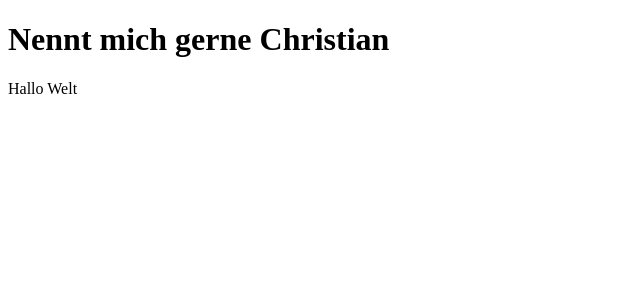
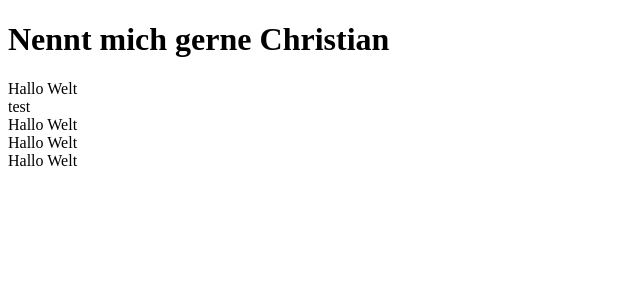
Before and after one commit to SuoraGmbH/react-camp-2023-12, a React (Vite) app: page / in a window 1280 px wide. Shown: the top 300 px of the page, without its empty margins (0-640 px from the left). Built offline with nearby package versions, Linux system fonts and the light colour scheme.

Commit message:
Show non-working example with spread
NOT RECOMMENDED

```diff
--- a/src/App.tsx
+++ b/src/App.tsx
@@ -1,6 +1,14 @@
-import TimeEntryView from "./components/TimeEntryView.tsx";
+import TimeEntryView, { TimeEntryView2 } from "./components/TimeEntryView.tsx";
 
 function App() {
+  const timeEntryFromBackend = {
+    id: "nsiadijoasdasokdasok",
+    comment: "Hallo Welt",
+    start: new Date(),
+    end: new Date(),
+    highlight: true,
+  };
+
   return (
     <div>
       <h1>Nennt mich gerne Christian</h1>
@@ -12,6 +20,25 @@ function App() {
           end: new Date(),
         }}
       />
+
+      <TimeEntryView2
+        id="jnds"
+        comment="test"
+        start={new Date()}
+        end={new Date()}
+      />
+
+      <TimeEntryView timeEntry={timeEntryFromBackend} highlight={true} />
+
+      <TimeEntryView2
+        id={timeEntryFromBackend.id}
+        comment={timeEntryFromBackend.comment}
+        start={timeEntryFromBackend.start}
+        end={timeEntryFromBackend.end}
+        highlight={true}
+      />
+
+      <TimeEntryView2 {...timeEntryFromBackend} />
     </div>
   );
 }
--- a/src/components/TimeEntryView.tsx
+++ b/src/components/TimeEntryView.tsx
@@ -8,4 +8,8 @@ const TimeEntryView = ({ timeEntry }: Props) => {
   return <div>{timeEntry.comment}</div>;
 };
 
+export const TimeEntryView2 = (timeEntry: TimeEntry) => {
+  return <div>{timeEntry.comment}</div>;
+};
+
 export default TimeEntryView;
```
